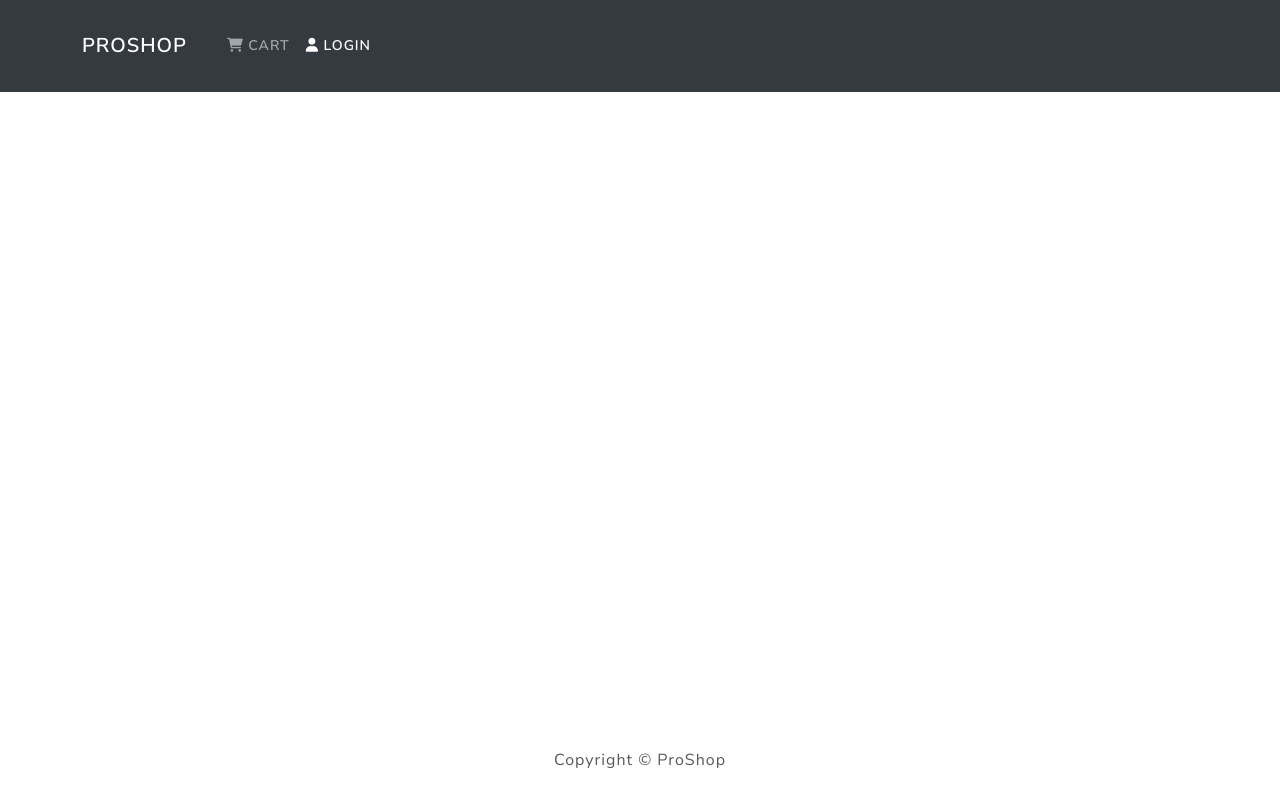
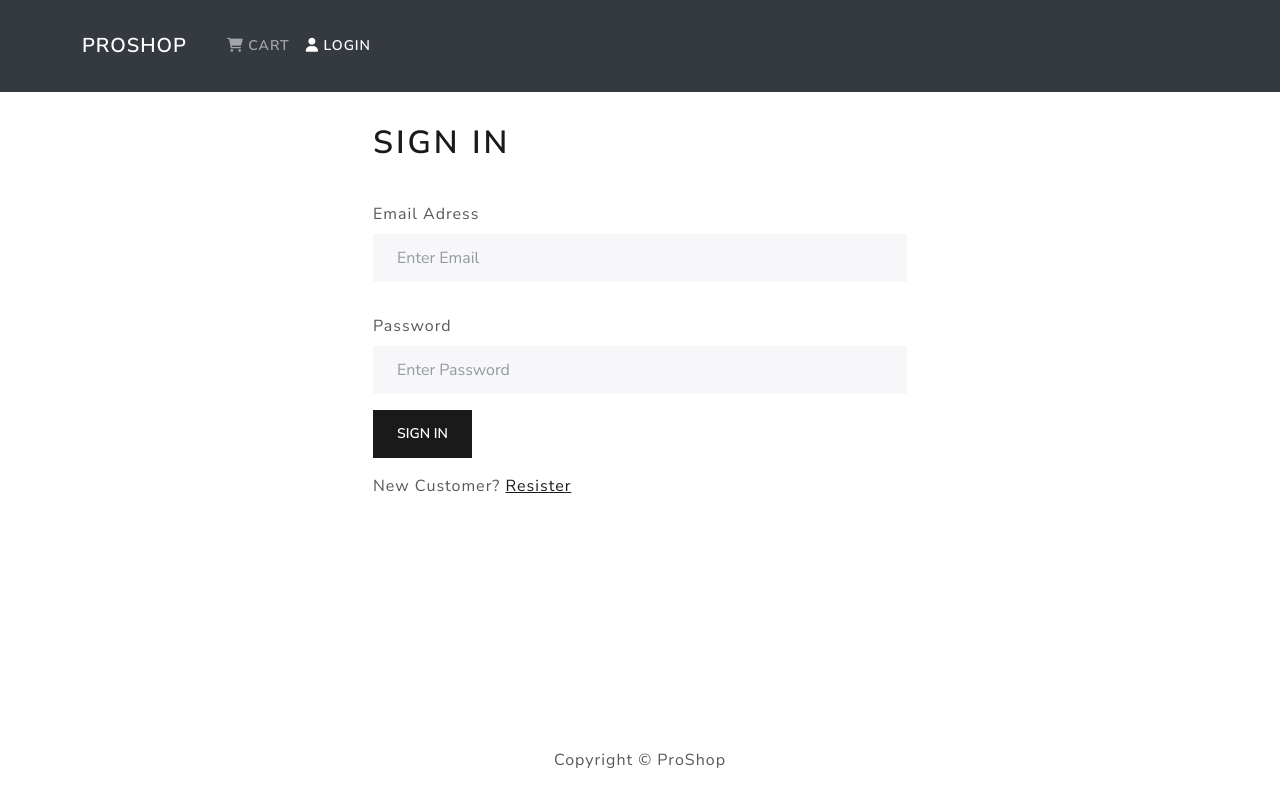
Before and after one commit to Elie-Mendy/React-Django-e-commerce, a React (Create React App) app in the folder frontend/: page /login in a window 1280 px wide. Built offline with nearby package versions, Linux system fonts and the light colour scheme.

Commit message:
frontend login

```diff
--- a/frontend/src/App.js
+++ b/frontend/src/App.js
@@ -5,6 +5,7 @@
 import HomeScreen from "./Screens/HomeScreen";
 import ProductScreen from "./Screens/ProductScreen";
 import CartScreen from "./Screens/CartScreen";
+import LoginScreen from "./Screens/LoginScreen";
 
 function App() {
   return (
@@ -14,6 +15,7 @@
         <Container>
           <Routes>
             <Route path="/" element={<HomeScreen />} exact/>
+            <Route path="/login" element={<LoginScreen />} exact/>
             <Route path="/products/:id" element={<ProductScreen />} />
             <Route path="/cart/" element={<CartScreen />} />
             <Route path="/cart/:id" element={<CartScreen />} />
--- /dev/null
+++ b/frontend/src/Components/FormContainer.js
@@ -0,0 +1,16 @@
+import React from 'react'
+import { Container, Row, Col } from 'react-bootstrap'
+
+function FormContainer({children}) {
+  return (
+    <Container>
+        <Row className="justify-content-md-center">
+            <Col xs={12} md={6}>
+                {children}
+            </Col>
+        </Row>
+    </Container>
+  )
+}
+
+export default FormContainer
--- a/frontend/src/Screens/CartScreen.js
+++ b/frontend/src/Screens/CartScreen.js
@@ -18,7 +18,7 @@
 import Message from "../Components/Message";
 import { addToCart, removeFromCart } from "../actions/cartActions";
 
-function CartScreen(location) {
+function CartScreen() {
     const [searchParams, setSearchParams] = useSearchParams();
     const match = useParams();
     const navigate = useNavigate();
--- /dev/null
+++ b/frontend/src/Screens/LoginScreen.js
@@ -0,0 +1,71 @@
+import React, { useState, useEffect } from "react";
+import { Link, useLocation, useNavigate } from "react-router-dom";
+import { Form, Row, Col, Button } from "react-bootstrap";
+import { useDispatch, useSelector } from "react-redux";
+import Loader from "../Components/Loader";
+import Message from "../Components/Message";
+import FormContainer from "../Components/FormContainer";
+import { login } from "../actions/userActions";
+
+function LoginScreen() {
+
+    const [email, setEmail] = useState('')
+    const [password, setPassword] = useState('')
+
+    const location = useLocation()
+    const navigate = useNavigate()
+    const dispatch = useDispatch()
+
+    const redirect = location.state ? Number(location.state) : '/'
+    const userLogin = useSelector(state => state.userLogin)
+    const { error, loading, userInfo } = userLogin
+
+    const submitHandler = (e) => {
+        e.preventDefault()
+        dispatch(login(email, password))
+    }
+
+    useEffect(() => {
+        if(userInfo) {
+            navigate(redirect)
+        }
+    }, [navigate, userInfo, redirect])
+
+
+    return (
+        <FormContainer>
+            <h1>Sign in</h1>
+            {error && <Message variant='danger'>{error}</Message>}
+            {loading && <Loader />}
+            <Form onSubmit={submitHandler}>
+                <Form.Group controlId='email' className='py-3'>
+                    <Form.Label>Email Adress</Form.Label>
+                    <Form.Control
+                        type='email'
+                        placeholder='Enter Email'
+                        value={email}
+                        onChange={(e) => setEmail(e.target.value)}
+                    ></Form.Control>
+                </Form.Group>
+                <Form.Group controlId='password' className='py-3'>
+                    <Form.Label>Password</Form.Label>
+                    <Form.Control
+                        type='password'
+                        placeholder='Enter Password'
+                        value={password}
+                        onChange={(e) => setPassword(e.target.value)}
+                    ></Form.Control>
+                </Form.Group>
+
+                <Button type='submit' variant='primary'>Sign In</Button>
+            </Form>
+            <Row className='py-3'>
+                <Col>
+                    New Customer? <Link to={redirect ? `/register?redirect=${redirect}` : '/register'}>Resister</Link>
+                </Col>
+            </Row>
+        </FormContainer>
+    );
+}
+
+export default LoginScreen;
--- a/frontend/src/actions/productActions.js
+++ b/frontend/src/actions/productActions.js
@@ -23,8 +23,8 @@
     } catch (error) {
         dispatch({
             type: PRODUCT_LIST_FAIL,
-            payload: error.response && error.response.data.message
-                ? error.response.data.message
+            payload: error.response && error.response.data.detail
+                ? error.response.data.detail
                 : error.message,
         })
     }
@@ -45,8 +45,8 @@
     } catch (error) {
         dispatch({
             type: PRODUCT_DETAIL_FAIL,
-            payload: error.response && error.response.data.message
-                ? error.response.data.message
+            payload: error.response && error.response.data.detail
+                ? error.response.data.detail
                 : error.message,
         })
     }
--- /dev/null
+++ b/frontend/src/actions/userActions.js
@@ -0,0 +1,48 @@
+import axios from 'axios';
+import {
+    USER_LOGIN_REQUEST,
+    USER_LOGIN_SUCCESS,
+    USER_LOGIN_FAIL,
+    USER_LOGOUT,
+} from '../constants/userConstants'
+
+
+// redux-thunk allows us to return async function instead of regular actions
+export const login = (email, password) => async (dispatch) => {
+    try {
+        // dispatch the LOGIN RESUEST action
+        dispatch({type : USER_LOGIN_REQUEST});
+
+        // Set and Launch a request
+        const config = {
+            headers: {
+                'Content-type': 'application/json'
+            }
+        }
+
+        const { data } = await axios.post(
+            '/api/users/login/',
+            {'username': email, 'password': password},
+            config
+        );
+
+        // If the request successed,
+        // Dispatch the LOGIN SUCCESS action
+        dispatch({
+            type: USER_LOGIN_SUCCESS,
+            payload: data
+        })
+
+        // Store data from the localStorage
+        localStorage.setItem('userInfo', JSON.stringify(data))
+
+    } catch (error) {
+        dispatch({
+            type: USER_LOGIN_FAIL,
+            payload: error.response && error.response.data.detail
+                ? error.response.data.detail
+                : error.message,
+        })
+    }
+
+}
--- /dev/null
+++ b/frontend/src/constants/userConstants.js
@@ -0,0 +1,4 @@
+export const USER_LOGIN_REQUEST = 'USER_LOGIN_REQUEST'
+export const USER_LOGIN_SUCCESS = 'USER_LOGIN_SUCCESS'
+export const USER_LOGIN_FAIL = 'USER_LOGIN_FAIL'
+export const USER_LOGOUT = 'USER_LOGOUT'
--- a/frontend/src/reducers/productReducers.js
+++ b/frontend/src/reducers/productReducers.js
@@ -7,7 +7,7 @@
     PRODUCT_DETAIL_FAIL,
 } from '../constants/productConstants';
 
-export const productListReducers = (state = {products:[]}, action) => {
+export const productListReducer = (state = {products:[]}, action) => {
     switch(action.type){
         case PRODUCT_LIST_REQUEST:
             return {loading: true, products:[]};
@@ -24,7 +24,7 @@
 }
 
 
-export const productDetailReducers = (state = {product:{reviews:[]}}, action) => {
+export const productDetailReducer = (state = {product:{reviews:[]}}, action) => {
     switch(action.type){
         case PRODUCT_DETAIL_REQUEST:
             return {loading: true, ...state};
--- /dev/null
+++ b/frontend/src/reducers/userReducer.js
@@ -0,0 +1,26 @@
+import {
+    USER_LOGIN_REQUEST,
+    USER_LOGIN_SUCCESS,
+    USER_LOGIN_FAIL,
+    USER_LOGOUT,
+} from '../constants/userConstants'
+
+
+export const userLoginReducer = (state = { }, action) => {
+    switch(action.type){
+        case USER_LOGIN_REQUEST:
+            return { loading: true };
+
+        case USER_LOGIN_SUCCESS:
+            return { loading: false, userInfo: action.payload};
+
+        case USER_LOGIN_FAIL:
+            return { loading: false, error: action.payload};
+
+        case USER_LOGOUT:
+            return {};
+
+        default:
+            return state;
+    }
+}
--- a/frontend/src/store.js
+++ b/frontend/src/store.js
@@ -2,22 +2,28 @@
 import thunk from "redux-thunk"; // midleware for returning an
 import { composeWithDevTools } from "redux-devtools-extension";
 
-import { productListReducers, productDetailReducers } from "./reducers/productReducers";
+import { productListReducer, productDetailReducer } from "./reducers/productReducers";
 import { cartReducer } from "./reducers/cartReducers";
+import { userLoginReducer } from "./reducers/userReducer"
 
 const reducer = combineReducers({
-    productList: productListReducers,
-    productDetail: productDetailReducers,
+    productList: productListReducer,
+    productDetail: productDetailReducer,
     cart: cartReducer,
+    userLogin: userLoginReducer,
 });
 
 // Fetch data from the localStorage
+const userInfoFromStorage = localStorage.getItem('userInfo') ?
+    JSON.parse(localStorage.getItem('userInfo')) : null
+
 const cartItemsFromStorage = localStorage.getItem('cartItems') ?
     JSON.parse(localStorage.getItem('cartItems')) : []
 
 // Initialise State with the cart data
 const initialState = {
-    cart: { cartItems: cartItemsFromStorage }
+    userLogin: { userInfo : userInfoFromStorage},
+    cart: { cartItems: cartItemsFromStorage },
 };
 
 const middleware = [thunk];
```
